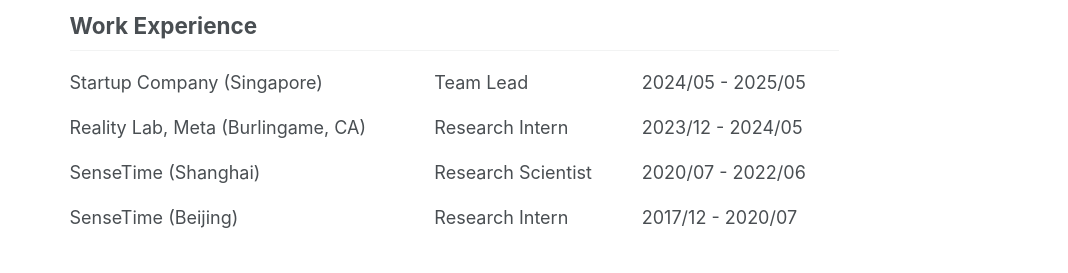
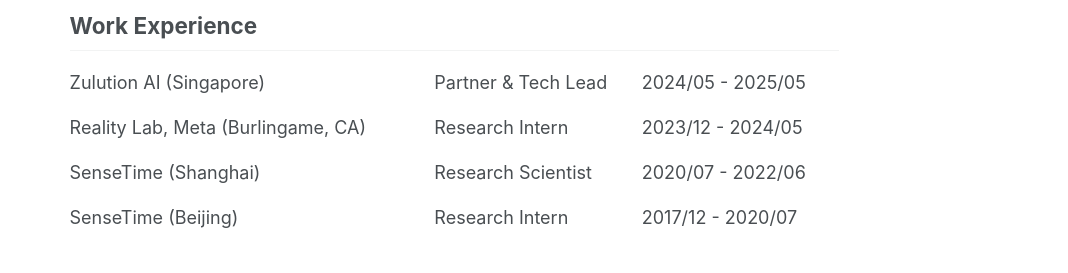
Before and after one commit to KeqiangSun/keqiangsun.github.io, a plain HTML site: page index.html in a window 1280 px wide. Shown: the part 342-615 px from the top of the page, 212-1280 px from the left. Drawn offline with Linux system fonts and the light colour scheme; files whose address does not match are found by name.

Commit message:
update zulution

```diff
--- a/index.html
+++ b/index.html
@@ -160,8 +160,8 @@
                     <h2 id="about-me">Work Experience</h2>
                     <dl>
                         <dt style="display: flex; flex-wrap: wrap; font-weight: normal; gap: 10px;">
-                            <span style="flex: 2 1 200px;">Startup Company (Singapore)</span>
-                            <span style="flex: 1 1 120px;">Team Lead</span>
+                            <span style="flex: 2 1 200px;">Zulution AI (Singapore)</span>
+                            <span style="flex: 1 1 120px;">Partner & Tech Lead</span>
                             <span style="flex: 1 1 120px;">2024/05 - 2025/05</span>
                         </dt>
 
```
